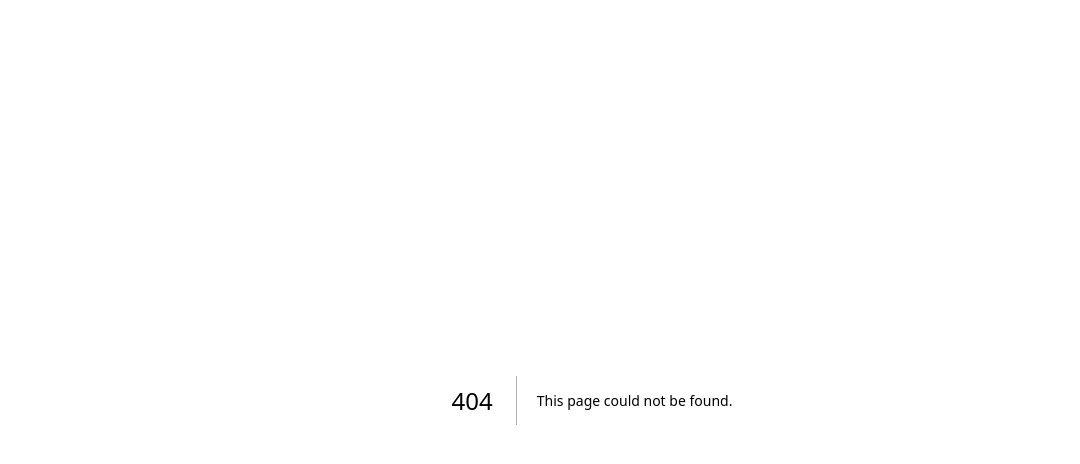
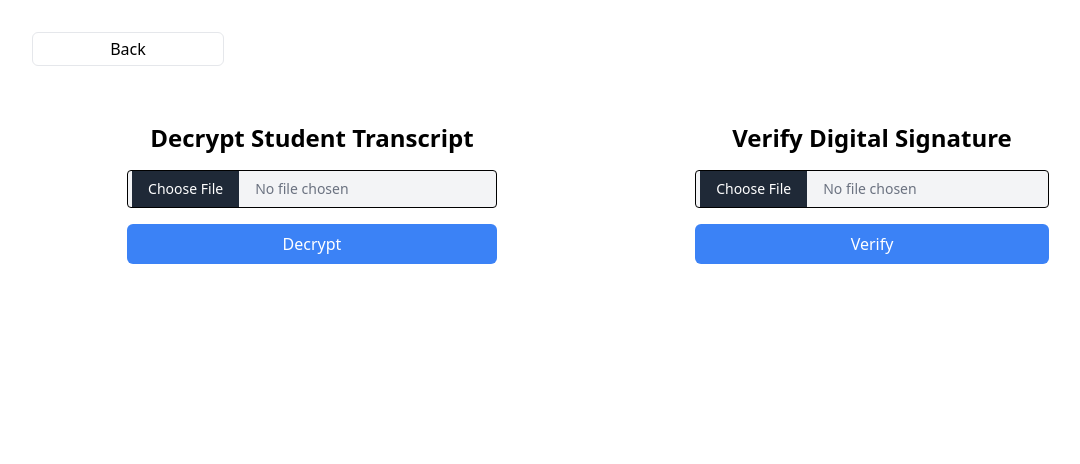
Before and after one commit to Fakhripm/II4031-Seven, a Next.js app: page /decrypt in a window 1280 px wide. Before the commit this address had no page. Shown: the top 464 px of the page, without its empty margins (48-1128 px from the left). Built offline with nearby package versions, Linux system fonts and the light colour scheme.

Commit message:
feat: add decrypt and verify page

```diff
--- /dev/null
+++ b/src/app/decrypt/page.tsx
@@ -0,0 +1,78 @@
+"use client";
+import { useState, ChangeEvent, MouseEvent } from "react";
+import { Akademik } from "../api/data/mahasiswa/[nim]/route";
+
+export default function Page() {
+  const [data, setData] = useState<Akademik>();
+  const [nim, setNim] = useState<string>();
+
+  const fetchData = async (nim: string) => {
+    try {
+      const response = await fetch(`/api/data/mahasiswa/${nim}`, {
+        method: "GET",
+        headers: {
+          "Content-Type": "application/json",
+        }
+      });
+      if (!response.ok) {
+        throw new Error("Failed to fetch data");
+      }
+      const result = await response.json();
+      setData(result.data[0]);
+      console.log("Data...");
+      console.log(data);
+    } catch (error) {
+      console.error(error);
+    }
+  };
+
+  const handleInputChange = (e: ChangeEvent<HTMLInputElement>) => {
+    setNim(e.target.value);
+  };
+
+  const handleClick = async (e: MouseEvent<HTMLButtonElement>) => {
+    e.preventDefault();
+    if (nim) {
+      await fetchData(nim);
+    } else {
+      alert("Please enter a NIM");
+    }
+  };
+
+  return (
+    <div className="flex flex-col px-20 py-8">
+      <button
+        className="max-w-48 rounded-md border bg-white p-1 font-medium text-black hover:bg-gray-100"
+      >
+        <a href="/">Back</a>
+      </button>
+      <div className="flex flex-row justify-between py-10">
+        {/* Decrypt  */}
+        <div className="w-full flex flex-col items-center gap-4 py-4">
+          <h1 className="font-bold">Decrypt Student Transcript</h1>
+          <div className="space-y-4 mx-auto items-center">
+            <input type="file" className="w-full text-gray-500 font-medium text-sm bg-gray-100 file:cursor-pointer cursor-pointer file:border-0 file:py-2 file:px-4 file:mr-4 file:bg-gray-800 file:hover:bg-gray-700 file:text-white rounded"/>
+            <button
+            className="w-full rounded-md bg-blue-500 px-4 py-2 font-medium text-white hover:bg-blue-600"
+            >
+              Decrypt
+            </button>
+          </div>
+        </div>
+
+        {/* Verify */}
+        <div className="w-full flex flex-col items-center gap-4 py-4">
+          <h1 className="font-bold">Verify Digital Signature</h1>
+          <div className="space-y-4 mx-auto items-center">
+            <input type="file" className="w-full text-gray-500 font-medium text-sm bg-gray-100 file:cursor-pointer cursor-pointer file:border-0 file:py-2 file:px-4 file:mr-4 file:bg-gray-800 file:hover:bg-gray-700 file:text-white rounded"/>
+            <button
+            className="w-full rounded-md bg-blue-500 px-4 py-2 font-medium text-white hover:bg-blue-600"
+            >
+              Verify
+            </button>
+          </div>
+        </div>
+      </div>
+    </div>
+  );
+}
--- a/src/app/download/page.tsx
+++ /dev/null
@@ -1,83 +0,0 @@
-"use client";
-import { useState, ChangeEvent, MouseEvent } from "react";
-import { Akademik } from "../api/data/mahasiswa/[nim]/route";
-
-export default function Page() {
-  const [data, setData] = useState<Akademik>();
-  const [nim, setNim] = useState<string>();
-
-  const fetchData = async (nim: string) => {
-    try {
-      const response = await fetch(`/api/data/mahasiswa/${nim}`, {
-        method: "GET",
-        headers: {
-          "Content-Type": "application/json",
-        }
-      });
-      if (!response.ok) {
-        throw new Error("Failed to fetch data");
-      }
-      const result = await response.json();
-      setData(result.data[0]);
-      console.log("Data...");
-      console.log(data);
-    } catch (error) {
-      console.error(error);
-    }
-  };
-
-  const handleInputChange = (e: ChangeEvent<HTMLInputElement>) => {
-    setNim(e.target.value);
-  };
-
-  const handleClick = async (e: MouseEvent<HTMLButtonElement>) => {
-    e.preventDefault();
-    if (nim) {
-      await fetchData(nim);
-    } else {
-      alert("Please enter a NIM");
-    }
-  };
-
-  return (
-    <div className="flex flex-col px-8 py-8">
-      <header className="flex w-full flex-col items-center gap-6 py-4">
-        <h1 className="font-bold">Download Student Transcript</h1>
-        <nav className="flex w-full justify-between gap-4 font-semibold">
-          <a
-            href="./"
-            className="w-full rounded-md border border-black p-1 text-center hover:bg-black hover:text-white"
-          >
-            Academic Database
-          </a>
-          <a
-            href="./config"
-            className="w-full rounded-md border border-black p-1 text-center hover:bg-black hover:text-white"
-          >
-            Configure Encryption Key
-          </a>
-        </nav>
-      </header>
-      <section>
-        <form className="flex flex-col items-center gap-2 rounded-md border border-black p-4">
-          <label htmlFor="nim" className="font-medium">
-            Masukkan NIM
-          </label>
-          <input
-            id="nim"
-            name="nim"
-            maxLength={8}
-            className="w-3/5 text-center"
-            onChange={handleInputChange}
-          ></input>
-          <button
-            className="w-2/5 rounded-md border bg-gray-800 p-1 font-medium text-white hover:bg-black"
-            onClick={handleClick}
-          >
-            Check
-          </button>
-        </form>
-      </section>
-    </div>
-  );
-}
--- a/src/app/page.tsx
+++ b/src/app/page.tsx
@@ -37,6 +37,7 @@ export default function Page() {
         <h1 className="font-bold">Academic Database II4031</h1>
       </header>
       <section className="flex flex-col gap-4 py-4">
+        <div className="flex flex-row justify-between">
           <div className="flex gap-4">
             <h2 className="font-semibold">Academic Database</h2>
             <select
@@ -48,6 +49,12 @@ export default function Page() {
               <option value="plaintext">Plaintext</option>
               <option value="ciphertext">Ciphertext</option>
             </select>
+          </div>
+          <button
+            className="rounded-md border border-green-700 bg-green-500 px-2 py-0.5 font-medium text-white hover:bg-green-600"
+          >
+            <a href="/decrypt">Decrypt File</a>
+          </button>
         </div>
         <article className="flex overflow-x-auto">
           <table className="min-w-[6000px] table-auto">
```
Lines whose indentation alone changed are shown as unchanged.
